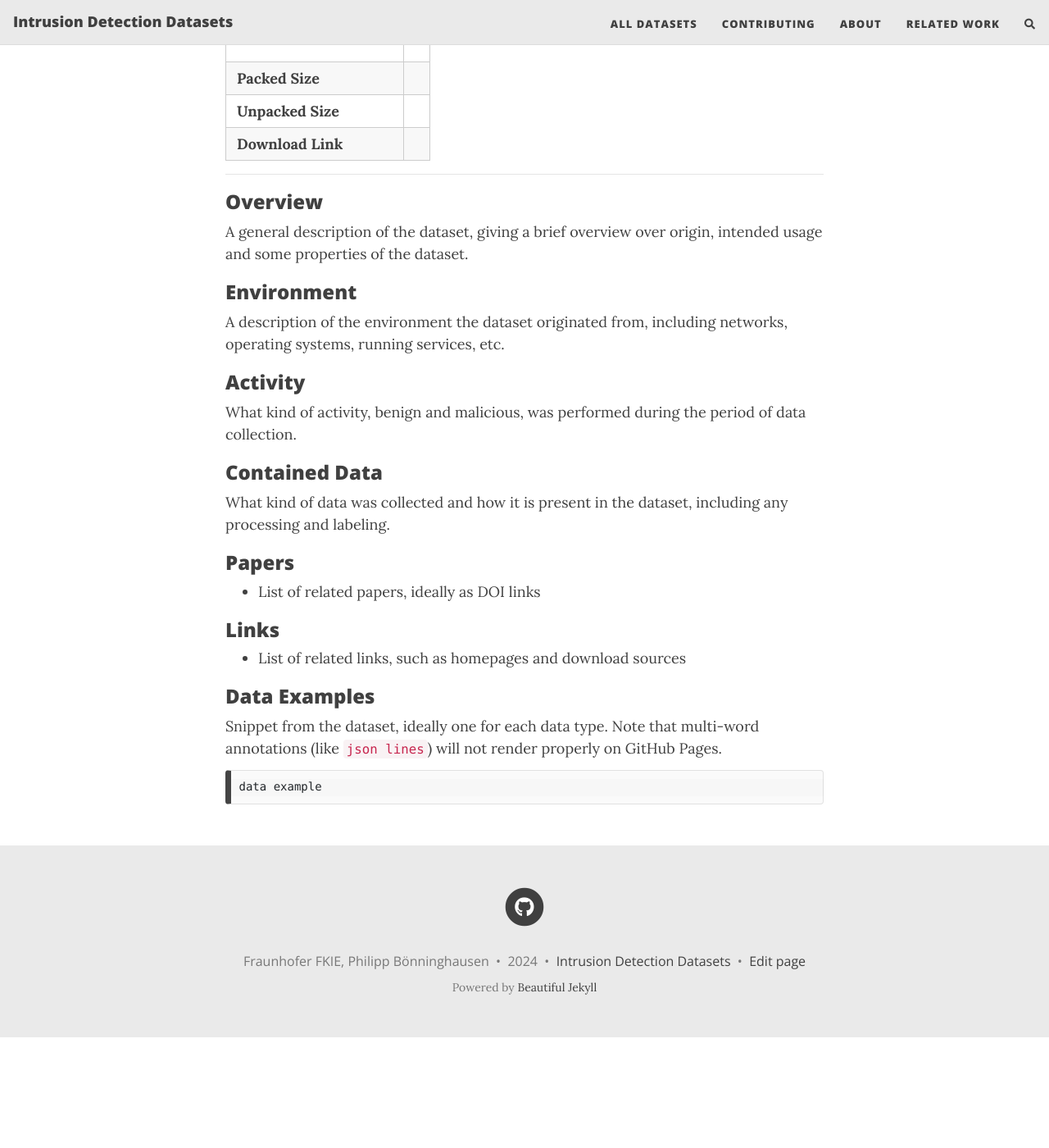
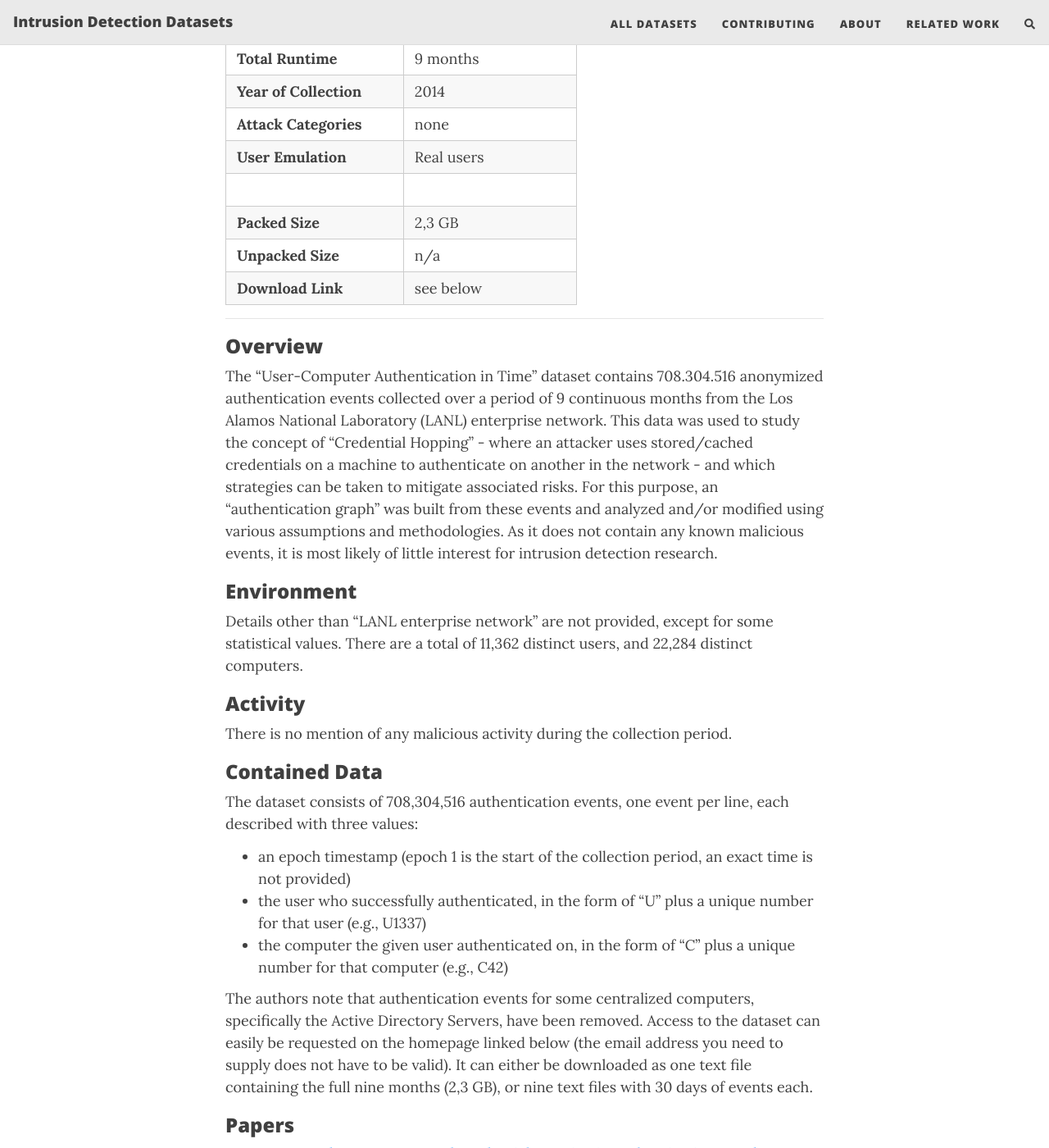
Before and after one commit to fkie-cad/COMIDDS, a Jekyll site: the page built from content/datasets/user_computer_associations.md, in a window 1280 px wide and 1400 px high, scrolled down 995 px. Shown: the whole window at 82% size. Built offline with Jekyll 4.4.1, drawn with Linux system fonts in a browser that asks for light colours; nearby versions of some CDN libraries; comment, search, counter and statistics services are not loaded; before the commit the page ends 2260 px from its top, so only the background shows below that; some of the changed text lies outside the part shown.

Commit message:
Add information about User-Computer Associations in Time dataset

````diff
--- a/content/datasets/user_computer_associations.md
+++ b/content/datasets/user_computer_associations.md
@@ -1,5 +1,5 @@
 ---
-title: NEW_ENTRY_NAME
+title: User-Computer Authentication Associations in Time
 ---
 
 - [Overview](#overview)
@@ -10,48 +10,72 @@ title: NEW_ENTRY_NAME
 - [Links](#links)
 - [Data Examples](#data-examples)
 
-| <!-- -->                 | <!-- --> |
-|--------------------------|----------|
-| **Network Log Source**   |          |
-| **Network Logs Labeled** |          |
-| **Host Log Source**      |          |
-| **Host Logs Labeled**    |          |
-|                          |          |
-| **Overall Setting**      |          |
-| **OS Types**             |          |
-| **Number of Machines**   |          |
-| **Total Runtime**        |          |
-| **Year of Collection**   |          |
-| **Attack Categories**    |          |
-| **User Emulation**       |          |
-|                          |          |
-| **Packed Size**          |          |
-| **Unpacked Size**        |          |
-| **Download Link**        |          |
+| <!-- -->                 | <!-- -->              |
+|--------------------------|-----------------------|
+| **Network Log Source**   | -                     |
+| **Network Logs Labeled** | -                     |
+| **Host Log Source**      | Authentication events |
+| **Host Logs Labeled**    | No                    |
+|                          |                       |
+| **Overall Setting**      | Enterprise IT         |
+| **OS Types**             | Undisclosed           |
+| **Number of Machines**   | 22,284                |
+| **Total Runtime**        | 9 months              |
+| **Year of Collection**   | 2014                  |
+| **Attack Categories**    | none                  |
+| **User Emulation**       | Real users            |
+|                          |                       |
+| **Packed Size**          | 2,3 GB                |
+| **Unpacked Size**        | n/a                   |
+| **Download Link**        | see below             |
 
 ***
 
 ### Overview
-A general description of the dataset, giving a brief overview over origin, intended usage and some properties of the dataset.
+The "User-Computer Authentication in Time" dataset contains 708.304.516 anonymized authentication events collected over a period of 9 continuous months from the Los Alamos National Laboratory (LANL) enterprise network.
+This data was used to study the concept of "Credential Hopping" - where an attacker uses stored/cached credentials on a machine to authenticate on another in the network - and which strategies can be taken to mitigate associated risks.
+For this purpose, an "authentication graph" was built from these events and analyzed and/or modified using various assumptions and methodologies.
+As it does not contain any known malicious events, it is most likely of little interest for intrusion detection research.
 
 ### Environment
-A description of the environment the dataset originated from, including networks, operating systems, running services, etc.
+Details other than "LANL enterprise network" are not provided, except for some statistical values.
+There are a total of 11,362 distinct users, and 22,284 distinct computers.
 
 ### Activity
-What kind of activity, benign and malicious, was performed during the period of data collection.
+There is no mention of any malicious activity during the collection period.
 
 ### Contained Data
-What kind of data was collected and how it is present in the dataset, including any processing and labeling.
+The dataset consists of 708,304,516 authentication events, one event per line, each described with three values:
+- an epoch timestamp (epoch 1 is the start of the collection period, an exact time is not provided)
+- the user who successfully authenticated, in the form of "U" plus a unique number for that user (e.g., U1337)
+- the computer the given user authenticated on, in the form of "C" plus a unique number for that computer (e.g., C42)
+
+The authors note that authentication events for some centralized computers, specifically the Active Directory Servers, have been removed.
+Access to the dataset can easily be requested on the homepage linked below (the email address you need to supply does not have to be valid).
+It can either be downloaded as one text file containing the full nine months (2,3 GB), or nine text files with 30 days of events each.
 
 ### Papers
-- List of related papers, ideally as DOI links
+- [Connected Components and Credential Hopping in Authentication Graphs](https://doi.org/10.1109/SITIS.2014.95)
 
 ### Links
-- List of related links, such as homepages and download sources
+- [Homepage](https://csr.lanl.gov/data/auth/)
+
+### Related Entries
+- Other LANL datasets:
+    - [Comprehensive, Multi-Source Cybersecurity Events](comp_multi_source_cybersec_events.md)
+    - [Unified Host and Network Dataset](unified_host_and_network_dataset.md)
 
 ### Data Examples
-Snippet from the dataset, ideally one for each data type.
-Note that multi-word annotations (like `json lines`) will not render properly on GitHub Pages.
+The first 10 lines of the dataset
 ```
-data example
+1,U1,C1
+1,U1,C2
+2,U2,C3
+3,U3,C4
+6,U4,C5
+7,U4,C5
+7,U5,C6
+8,U6,C7
+11,U7,C8
+12,U8,C9
 ```
````
Also changed, not shown: content/all_datasets.md (+1 -1 lines).
